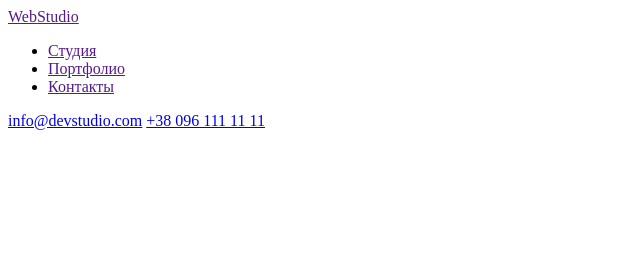
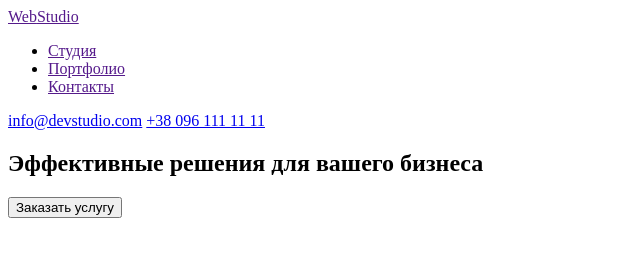
Before and after one commit to OleksiiHordiienko82/goit-markup-hw-01, a plain HTML site: page index.html in a window 1280 px wide. Shown: the whole page, without its empty margins (0-640 px from the left). Drawn offline with Linux system fonts and the light colour scheme.

Commit message:
Заканчивает работу с блоком HERO

```diff
--- a/index.html
+++ b/index.html
@@ -28,9 +28,19 @@
             <a href="mailto:info@devstudio.com">info@devstudio.com</a>
             <a href="tel:+380961111111">+38 096 111 11 11</a>
       </nav>
+   </header>
 
-    </header>
-    <main></main>
+
+    <main>
+      <!-- HERO -->
+      <section>
+
+          <h1>Эффективные решения для вашего бизнеса</h1>
+          <button>Заказать услугу</button>
+
+      </section>
+
+    </main>
     <footer></footer>
 </body>
 
```
